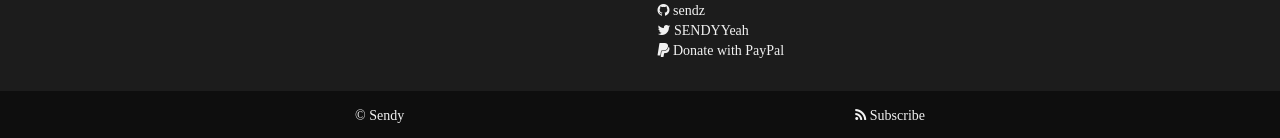
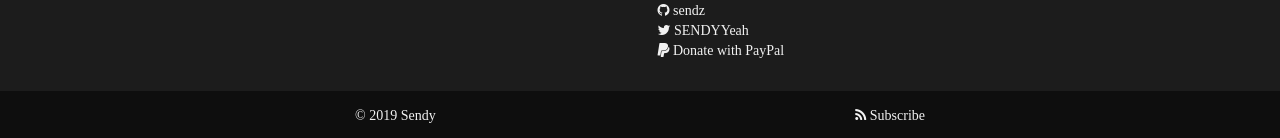
Before and after one commit to sendz/sendz.github.io, a Jekyll site: the page built from lisensi.md, in a window 1280 px wide. Shown: the part 819-957 px from the top of the page. Built offline with Jekyll 4.4.1, drawn with Linux system fonts in a browser that asks for light colours; nearby versions of some CDN libraries; some web fonts are replaced.

Commit message:
Update footer.html

```diff
--- a/_includes/footer.html
+++ b/_includes/footer.html
@@ -37,7 +37,7 @@
     </div>
     <div class="uk-footer-copyright">
         <div class="uk-container uk-container-center">
-            <span class="uk-float-left">&copy; {{ Time.now.year }} {{ site.title }}</span>
+            <span class="uk-float-left">&copy; {{ 'now' | date: "%Y" }} {{ site.title }}</span>
             <a class="uk-float-right" href="{{ "/feed.xml" | prepend: site.baseurl }}"><i class="uk-icon-rss"></i>
             Subscribe</a>
         </div>
```
